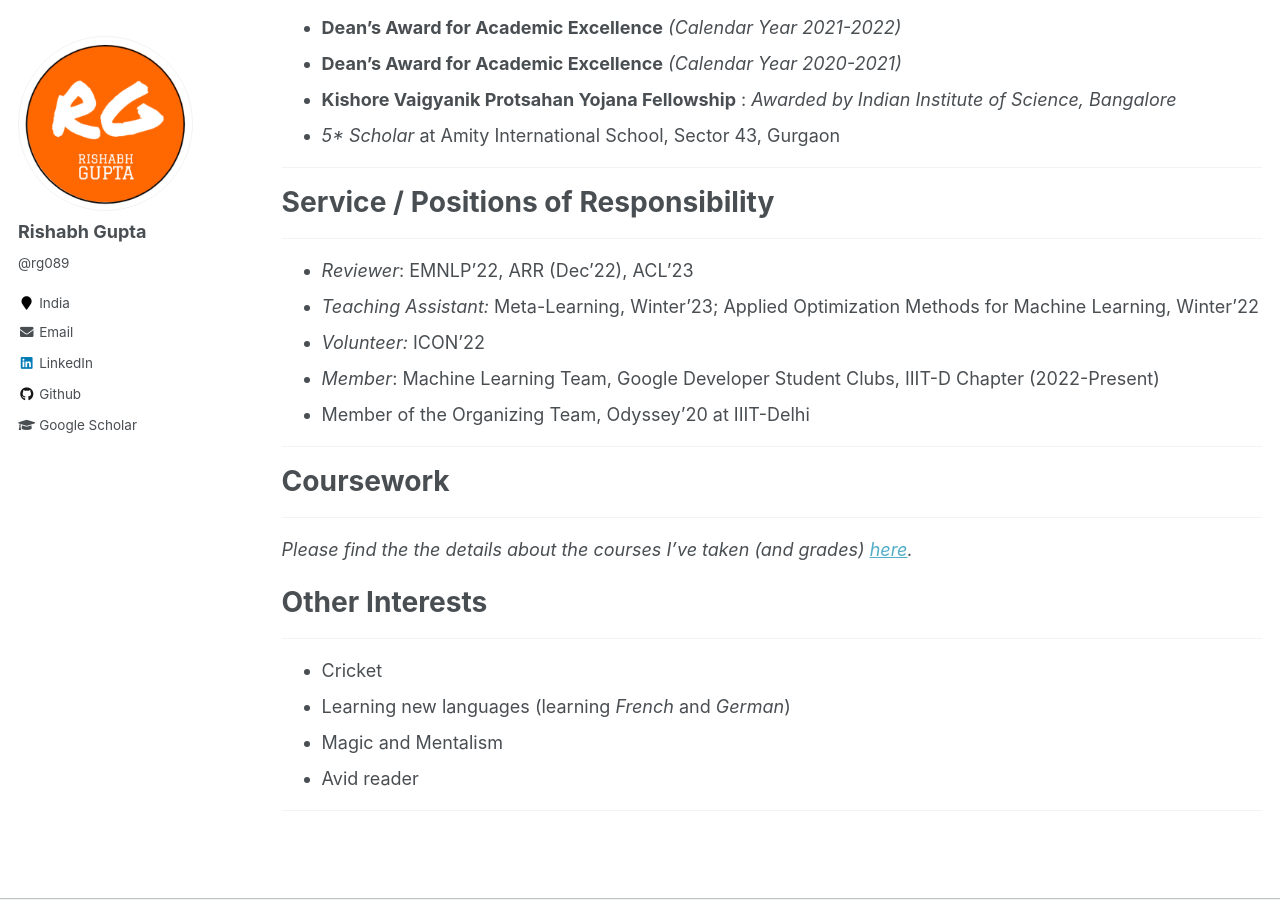
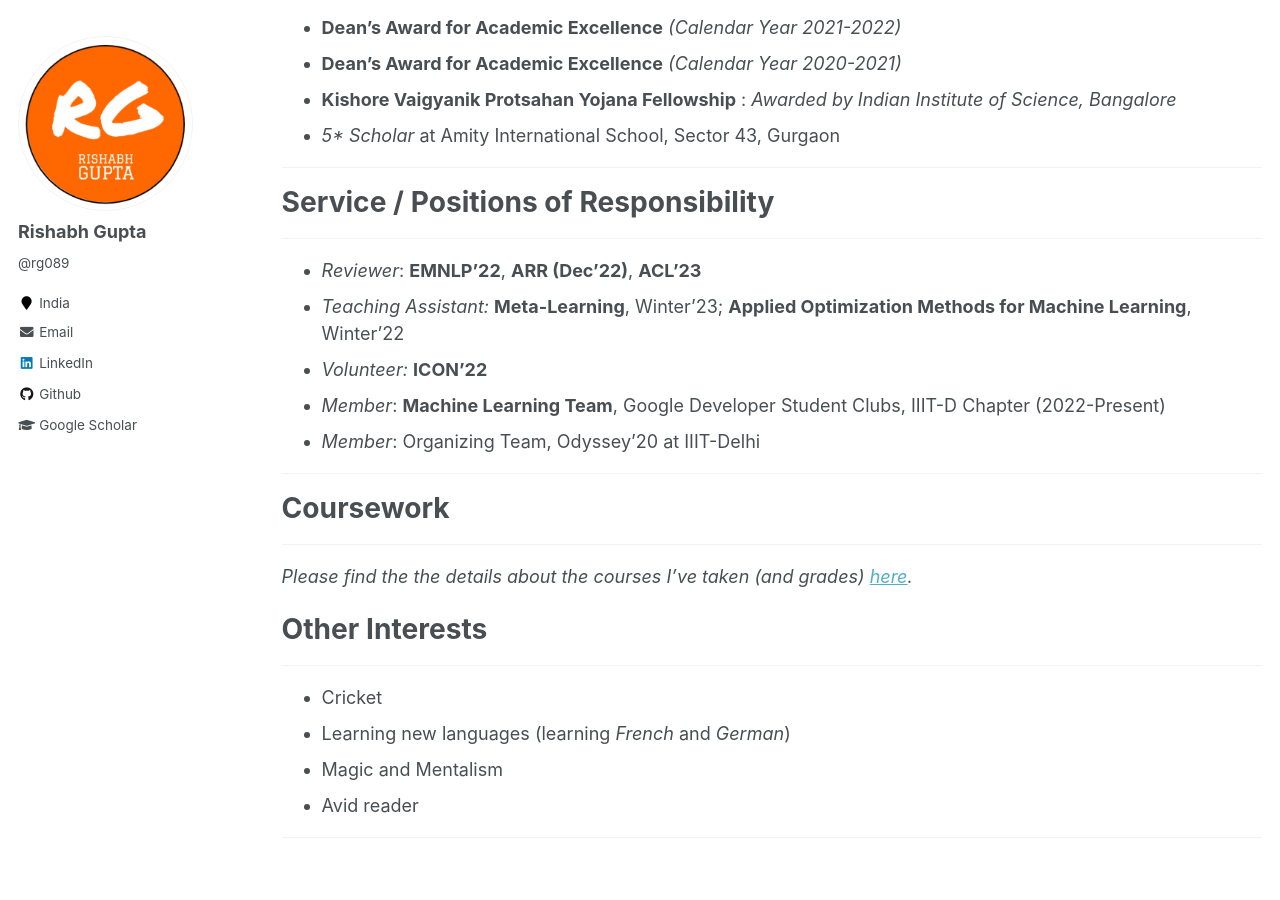
Before and after one commit to rg089/rg089.github.io, a Jekyll site: the page built from _pages/cv.md, in a window 1280 px wide and 900 px high, scrolled down 2961 px. Built offline with Jekyll 4.4.1, drawn with Linux system fonts in a browser that asks for light colours.

Commit message:
updated font weight for POR

```diff
--- a/_pages/cv.md
+++ b/_pages/cv.md
@@ -136,11 +136,11 @@ Service / Positions of Responsibility
 ======
 ---
 
-* *Reviewer*: EMNLP'22, ARR (Dec'22), ACL'23
-* *Teaching Assistant:* Meta-Learning, Winter'23; Applied Optimization Methods for Machine Learning, Winter'22
-* *Volunteer:* ICON'22
-* *Member*: Machine Learning Team, Google Developer Student Clubs, IIIT-D Chapter (2022-Present)
-* Member of the Organizing Team, Odyssey'20 at IIIT-Delhi
+* *Reviewer*: **EMNLP'22**, **ARR (Dec'22)**, **ACL'23**
+* *Teaching Assistant:* **Meta-Learning**, Winter'23; **Applied Optimization Methods for Machine Learning**, Winter'22
+* *Volunteer:* **ICON'22**
+* *Member*: **Machine Learning Team**, Google Developer Student Clubs, IIIT-D Chapter (2022-Present)
+* *Member*: Organizing Team, Odyssey'20 at IIIT-Delhi
 
 ---
 
```
